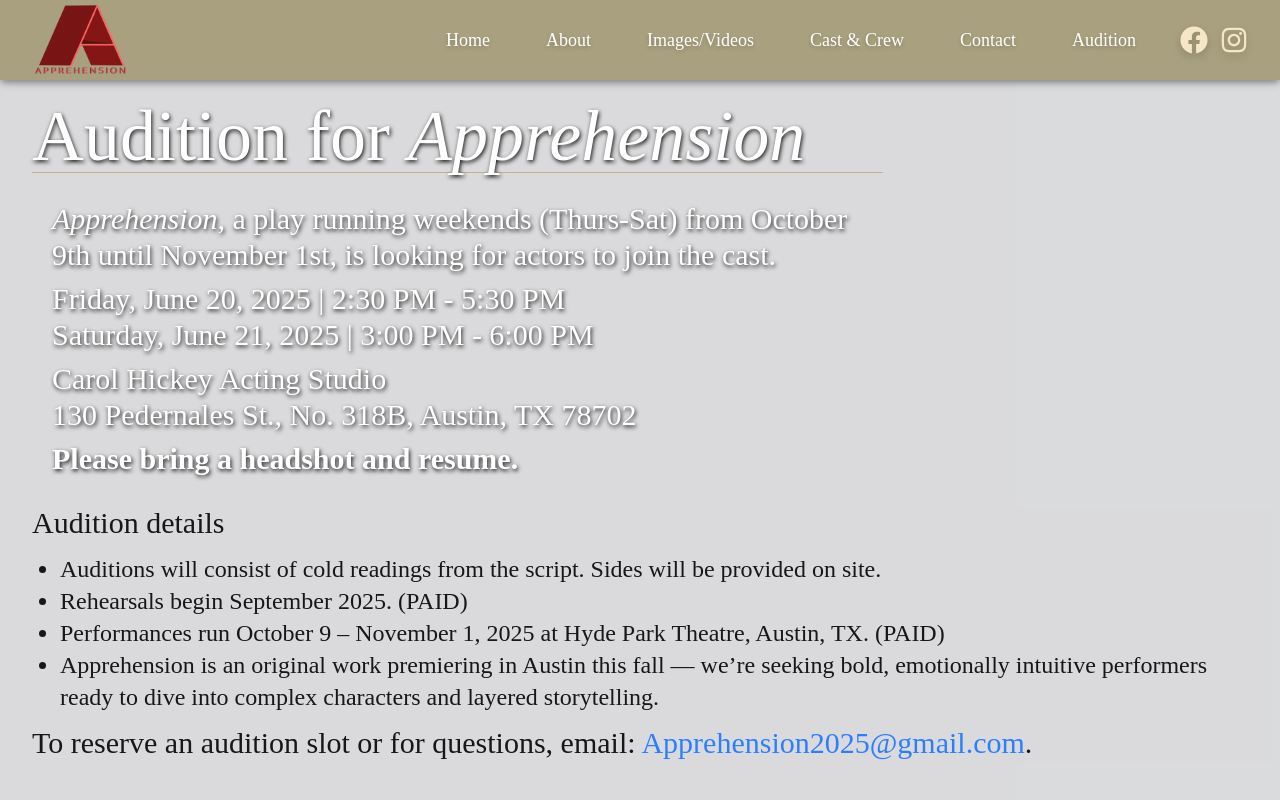
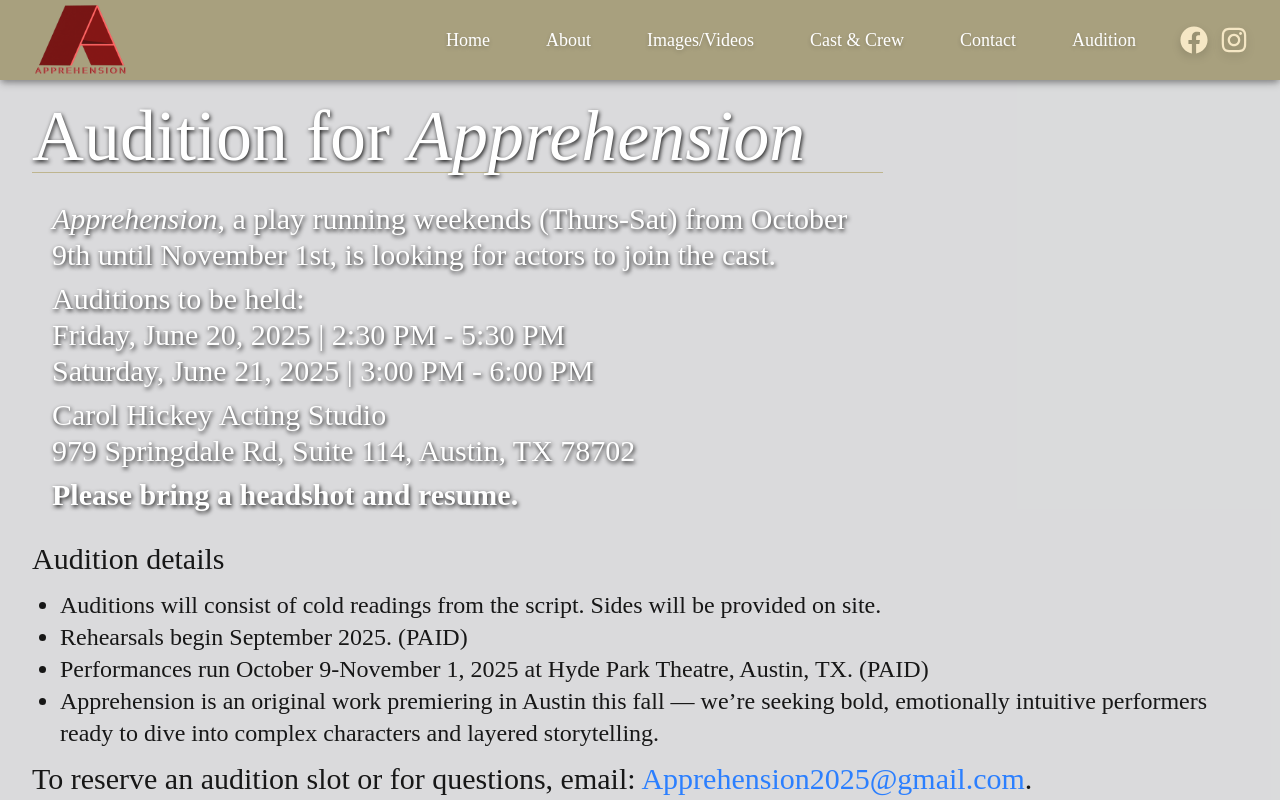
Before and after one commit to lbdeyo/apprehensionplay, a Next.js app: page /audition in a window 1280 px wide. Shown: the top 800 px of the page. Built offline with nearby package versions, Linux system fonts and the light colour scheme; a web font is replaced by a local one.

Commit message:
fixing the Carol Hickey address

```diff
--- a/app/audition/page.tsx
+++ b/app/audition/page.tsx
@@ -21,12 +21,13 @@ export default function Audition() {
                                 <i>Apprehension</i>, a play running weekends (Thurs-Sat) from October 9th until November 1st, is looking for actors to join the cast.
                             </p>
                             <p className="md:my-2">
+                                Auditions to be held:<br></br>
                                 Friday, June 20, 2025 | 2:30 PM - 5:30 PM<br></br>
                                 Saturday, June 21, 2025 | 3:00 PM - 6:00 PM
                             </p>
                             <p className="md:my-2">
                                 Carol Hickey Acting Studio<br></br>
-                                130 Pedernales St., No. 318B, Austin, TX 78702
+                                979 Springdale Rd, Suite 114, Austin, TX 78702
                             </p>
                             <p className="md:my-2">
                                 <strong>Please bring a headshot and resume.</strong>
@@ -44,7 +45,7 @@ export default function Audition() {
                             <p>Rehearsals begin September 2025. (PAID)</p>
                         </li>
                         <li>
-                            <p>Performances run October 9 – November 1, 2025 at Hyde Park Theatre, Austin, TX. (PAID)</p>
+                            <p>Performances run October 9-November 1, 2025 at Hyde Park Theatre, Austin, TX. (PAID)</p>
                         </li>
                         <li>
                             <p>Apprehension is an original work premiering in Austin this fall — we’re seeking bold, emotionally intuitive performers ready to dive into complex characters and layered storytelling.</p>
```
